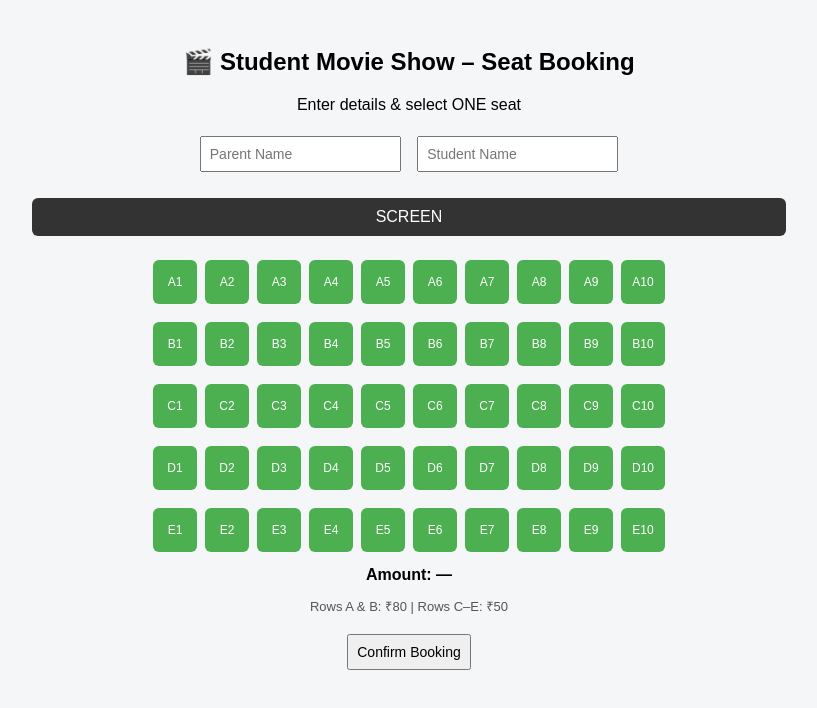
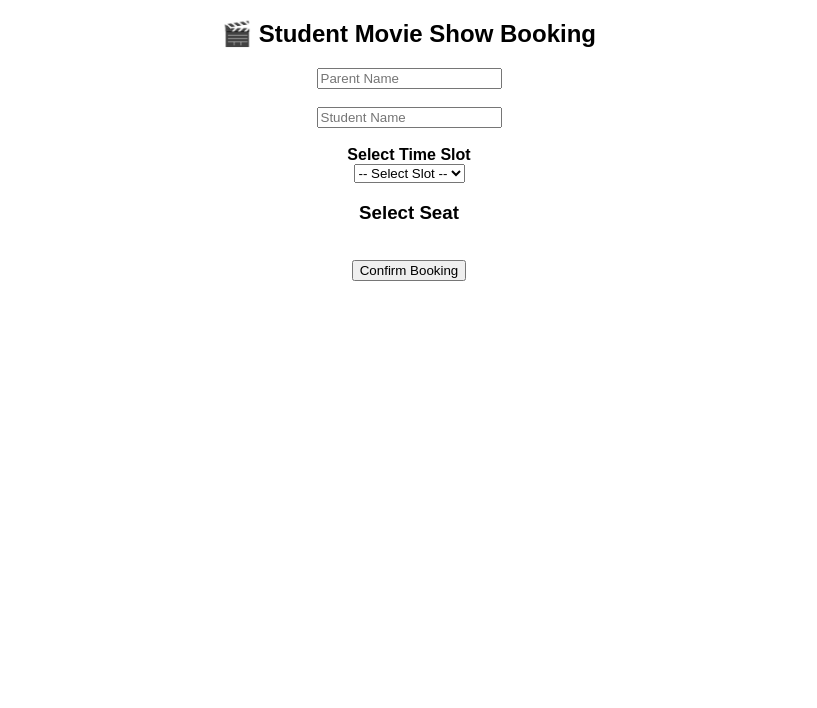
Before and after one commit to raemanupriya/student-movie-booking, a plain HTML site: page index.html in a window 1280 px wide. Shown: the whole page, without its empty margins (231-1048 px from the left). Drawn offline with Linux system fonts and the light colour scheme; no server answers.

Commit message:
Update index.html

```diff
--- a/index.html
+++ b/index.html
@@ -1,179 +1,145 @@
 <!DOCTYPE html>
-<html lang="en">
+<html>
 <head>
-  <meta charset="UTF-8">
-  <title>Student Movie Show – Seat Booking</title>
-  <meta name="viewport" content="width=device-width, initial-scale=1.0">
-
+  <title>Student Movie Booking</title>
   <style>
     body {
-      font-family: Arial, sans-serif;
-      background: #f4f6f8;
+      font-family: Arial;
       text-align: center;
-      padding: 20px;
-    }
-    .screen {
-      background: #333;
-      color: #fff;
-      padding: 10px;
-      margin: 20px auto;
-      width: 60%;
-      border-radius: 6px;
-    }
-    .row {
-      margin-bottom: 10px;
     }
     .seat {
-      width: 44px;
-      height: 44px;
+      width: 40px;
+      height: 40px;
       margin: 4px;
-      display: inline-flex;
-      align-items: center;
-      justify-content: center;
-      border-radius: 6px;
+      background: #4CAF50;
+      color: white;
+      border: none;
       cursor: pointer;
-      font-size: 12px;
-      background: #4caf50;
-      color: #fff;
     }
     .seat.booked {
-      background: #e74c3c;
+      background: #999;
       cursor: not-allowed;
     }
     .seat.selected {
-      background: #f1c40f;
-      color: #000;
+      background: #ff9800;
     }
-    input, button {
-      padding: 8px;
-      margin: 6px;
-      font-size: 14px;
-    }
-    .price {
-      margin-top: 10px;
-      font-weight: bold;
-    }
-    .note {
-      font-size: 13px;
-      color: #555;
+    .row {
+      margin-bottom: 6px;
     }
   </style>
 </head>
 
 <body>
+<h2>🎬 Student Movie Show Booking</h2>
 
-<h2>🎬 Student Movie Show – Seat Booking</h2>
-<p>Enter details & select ONE seat</p>
+<input id="parent" placeholder="Parent Name" required><br><br>
+<input id="student" placeholder="Student Name" required><br><br>
 
-<input id="parent" placeholder="Parent Name">
-<input id="student" placeholder="Student Name">
+<label><b>Select Time Slot</b></label><br>
+<select id="slot" onchange="loadSeats()" required>
+  <option value="">-- Select Slot --</option>
+  <option>9:00 – 9:30</option>
+  <option>9:45 – 10:15</option>
+  <option>10:30 – 11:00</option>
+  <option>11:15 – 11:45</option>
+  <option>12:00 – 12:30</option>
+  <option>12:45 – 1:15</option>
+</select>
 
-<div class="screen">SCREEN</div>
-<div id="seating"></div>
+<h3>Select Seat</h3>
+<div id="seats"></div>
 
-<div class="price" id="priceText">Amount: —</div>
-<p class="note">Rows A & B: ₹80 | Rows C–E: ₹50</p>
+<br>
+<button onclick="bookSeat()">Confirm Booking</button>
 
-<button onclick="confirmBooking()">Confirm Booking</button>
+<p id="result"></p>
 
 <script>
-  const rows = ['A','B','C','D','E'];
-  const seatsPerRow = 10;
+const WEB_APP_URL = "https://script.google.com/macros/s/AKfycbxy592YkLxW1wqkgJcLVv7Jb32K_MZZUoQ1mamA6cAGbpAghpMcBR1sWWnEh7IzKZuBig/exec";
+let selectedSeat = null;
+let bookedSeats = [];
 
-  let selectedSeat = null;
-  let selectedAmount = 0;
+function loadSeats() {
+  const slot = document.getElementById("slot").value;
+  if (!slot) return;
 
-  // 🔴 PASTE YOUR GOOGLE APPS SCRIPT WEB APP URL HERE
-  const SCRIPT_URL = "https://script.google.com/macros/s/AKfycbxy592YkLxW1wqkgJcLVv7Jb32K_MZZUoQ1mamA6cAGbpAghpMcBR1sWWnEh7IzKZuBig/exec";
-
-  function seatPrice(seatId) {
-    const row = seatId.charAt(0);
-    return (row === 'A' || row === 'B') ? 80 : 50;
+  fetch(WEB_APP_URL)
+    .then(res => res.json())
+    .then(data => {
+      bookedSeats = data;
+      renderSeats();
+    });
 }
 
-  function loadSeats() {
-    fetch(SCRIPT_URL)
-      .then(res => res.json())
-      .then(data => drawSeats(data))
-      .catch(() => drawSeats([]));   // SAFETY: always show seats
-  }
+function renderSeats() {
+  const container = document.getElementById("seats");
+  container.innerHTML = "";
+  selectedSeat = null;
 
-  function drawSeats(bookedSeats) {
-    const seatingDiv = document.getElementById("seating");
-    seatingDiv.innerHTML = "";
+  const slot = document.getElementById("slot").value;
 
-    rows.forEach(row => {
+  for (let r = 1; r <= 5; r++) {
     const rowDiv = document.createElement("div");
     rowDiv.className = "row";
 
-      for (let i = 1; i <= seatsPerRow; i++) {
-        const seatId = row + i;
-        const seat = document.createElement("div");
+    for (let c = 1; c <= 10; c++) {
+      const seat = document.createElement("button");
+      const label = String.fromCharCode(64 + r) + c;
+      const key = slot + "_" + label;
+
+      seat.textContent = label;
       seat.className = "seat";
-        seat.innerText = seatId;
 
-        if (bookedSeats.includes(seatId)) {
+      if (bookedSeats.includes(key)) {
         seat.classList.add("booked");
+        seat.disabled = true;
       }
 
-        seat.onclick = () => selectSeat(seat, seatId);
+      seat.onclick = () => selectSeat(seat, label);
       rowDiv.appendChild(seat);
     }
-
-      seatingDiv.appendChild(rowDiv);
-    });
+    container.appendChild(rowDiv);
+  }
 }
 
-  function selectSeat(seat, seatId) {
-    if (seat.classList.contains("booked")) {
-      alert("❌ Seat already booked");
+function selectSeat(btn, label) {
+  document.querySelectorAll(".seat").forEach(s => s.classList.remove("selected"));
+  btn.classList.add("selected");
+  selectedSeat = label;
+}
+
+function bookSeat() {
+  const parent = document.getElementById("parent").value;
+  const student = document.getElementById("student").value;
+  const slot = document.getElementById("slot").value;
+
+  if (!parent || !student || !slot || !selectedSeat) {
+    alert("Please fill all fields and select a seat");
     return;
   }
 
-    document.querySelectorAll(".seat").forEach(s => s.classList.remove("selected"));
-    seat.classList.add("selected");
-
-    selectedSeat = seatId;
-    selectedAmount = seatPrice(seatId);
-
-    document.getElementById("priceText").innerText =
-      "Amount: ₹" + selectedAmount;
-  }
-
-  function confirmBooking() {
-    const parent = document.getElementById("parent").value.trim();
-    const student = document.getElementById("student").value.trim();
-
-    if (!parent || !student || !selectedSeat) {
-      alert("⚠️ Please fill all details and select a seat");
-      return;
-    }
-
-    fetch(SCRIPT_URL, {
+  fetch(WEB_APP_URL, {
     method: "POST",
     body: JSON.stringify({
       parent: parent,
       student: student,
       seat: selectedSeat,
-        amount: selectedAmount
+      slot: slot
     })
   })
-    .then(res => res.text())
-    .then(msg => {
-      alert(
-        "✅ Booking Confirmed!\n" +
-        "Seat: " + selectedSeat + "\n" +
-        "Amount: ₹" + selectedAmount
-      );
-
-      selectedSeat = null;
-      selectedAmount = 0;
-      document.getElementById("priceText").innerText = "Amount: —";
+  .then(res => res.json())
+  .then(resp => {
+    if (resp.status === "success") {
+      document.getElementById("result").innerHTML =
+        `✅ Seat <b>${resp.seat}</b><br>
+         ⏰ Slot: <b>${resp.slot}</b><br>
+         💰 Amount: <b>₹${resp.amount}</b>`;
       loadSeats();
+    } else {
+      alert(resp.message);
+    }
   });
 }
-
-  loadSeats();
 </script>
 
 </body>
```
Lines whose indentation alone changed are shown as unchanged.
